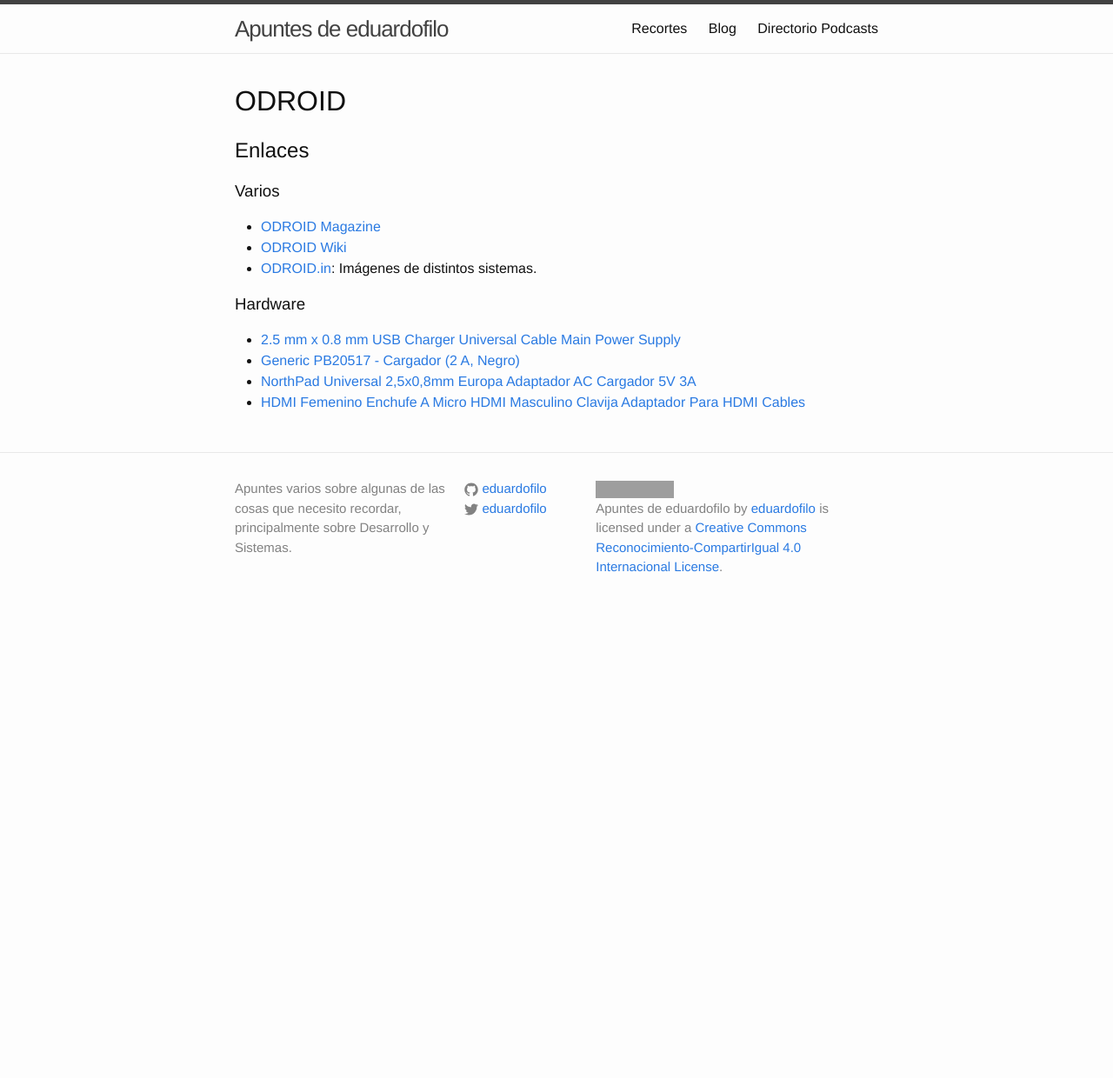
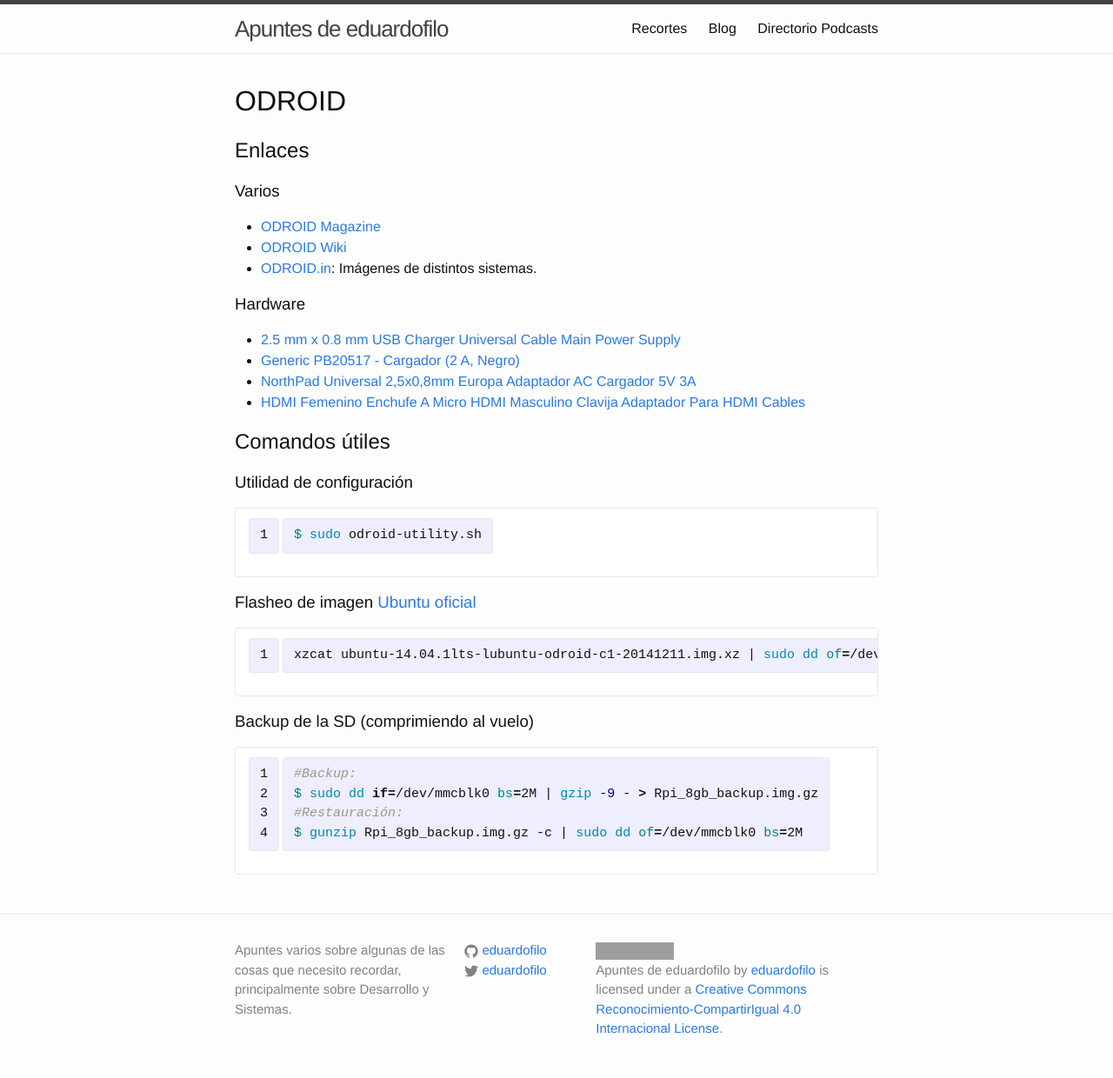
Before and after one commit to eduardofilo/eduardofilo.jekyll, a Jekyll site: the page built from sistemas/odroid.md, in a window 1280 px wide. Shown: the whole page at 87% size. Built offline with Jekyll 4.4.1, drawn with Linux system fonts in a browser that asks for light colours; Markdown is read by kramdown in place of the engine named in the settings; before the commit the page ends 900 px from its top, so only the background shows below that; grey boxes are pictures that could not be loaded.

Commit message:
Comandos ODROID.

````diff
--- a/sistemas/odroid.md
+++ b/sistemas/odroid.md
@@ -19,3 +19,26 @@
 * [Generic PB20517 - Cargador (2 A, Negro)](http://www.amazon.es/Desconocido-PB20517-Generic-Cargador-Negro/dp/B00ET2VWGQ/ref=sr_1_4?ie=UTF8&qid=1419372446&sr=8-4&keywords=cargador+tablet+2%2C5)
 * [NorthPad Universal 2,5x0,8mm Europa Adaptador AC Cargador 5V 3A](http://www.amazon.es/NorthPad-Universal-Adaptador-Cargador-Android/dp/B00CLC36LU/ref=sr_1_2?ie=UTF8&qid=1419372446&sr=8-2&keywords=cargador+tablet+2%2C5)
 * [HDMI Femenino Enchufe A Micro HDMI Masculino Clavija Adaptador Para HDMI Cables](http://www.amazon.es/Femenino-Enchufe-Masculino-Clavija-Adaptador/dp/B00DI8Q6PO/ref=sr_1_3?ie=UTF8&qid=1419372325&sr=8-3&keywords=micro+hdmi)
+
+## Comandos útiles
+
+### Utilidad de configuración
+
+```bash
+$ sudo odroid-utility.sh
+```
+
+### Flasheo de imagen [Ubuntu oficial](http://odroid.com/dokuwiki/doku.php?id=en:c1_release_linux_ubuntu)
+
+```bash
+xzcat ubuntu-14.04.1lts-lubuntu-odroid-c1-20141211.img.xz | sudo dd of=/dev/mmcblk0 bs=2M
+```
+
+### Backup de la SD (comprimiendo al vuelo)
+
+```bash
+#Backup:
+$ sudo dd if=/dev/mmcblk0 bs=2M | gzip -9 - > Rpi_8gb_backup.img.gz
+#Restauración:
+$ gunzip Rpi_8gb_backup.img.gz -c | sudo dd of=/dev/mmcblk0 bs=2M
+```
````
